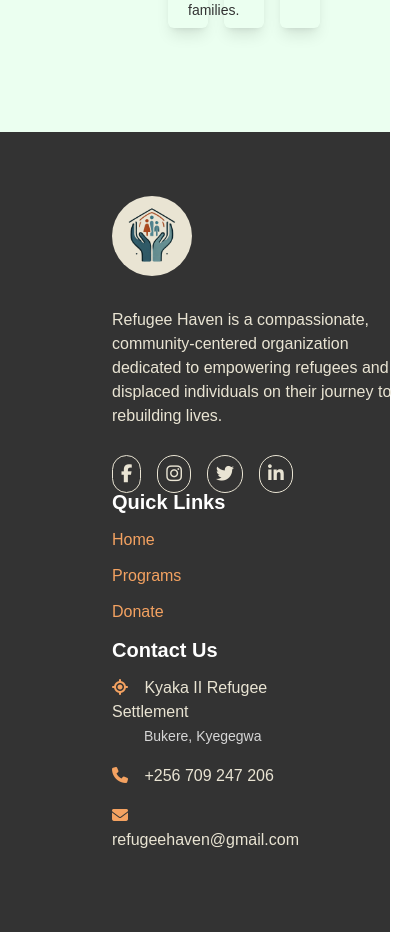
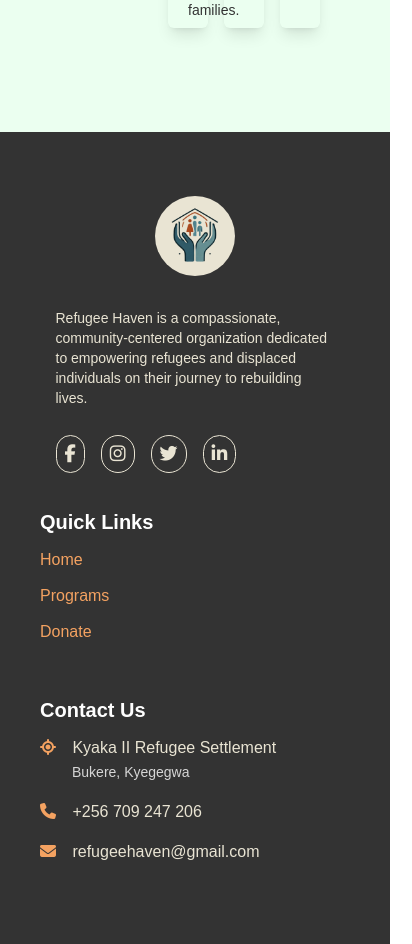
Before and after one commit to Ntihanabayo-Alphonse/Refugee-Haven, a React (Vite) app in the folder refugee-haven/: page / in a window 390 px wide. Shown: the part 4380-5324 px from the top of the page, 412 px wide, since content can reach past the window. Built offline with nearby package versions, Linux system fonts and the light colour scheme.

Commit message:
footer responds to all screen sizes

```diff
--- a/refugee-haven/src/components/Footer.jsx
+++ b/refugee-haven/src/components/Footer.jsx
@@ -6,12 +6,12 @@ const Footer = () => {
     return (
         <>
             {/* Footer Section */}
-            <div className="footer flex justify-between flex-col sm:flex-row px-28 py-16 bg-[#333333]">
-                <div className="organization-details w-[300px]">
-                    <div className="logo h-20 w-20 bg-[#E9E4D3] rounded-full">
+            <div className="flex justify-between flex-col md:flex-row lg:px-28 px-10 py-16 bg-[#333333]">
+                <div className="md:w-[300px] w-[90%] m-auto md:m-0">
+                    <div className="logo h-20 w-20 bg-[#E9E4D3] rounded-full m-auto md:m-0">
                         <Link to="/"><img className='w-full h-full  object-cover' src={refugeeHavenLogo} alt="refugee haven logo" /></Link>
                     </div>
-                    <p className='text-[#E9E4D3] my-8'>Refugee Haven is a compassionate, community-centered organization dedicated to empowering refugees and displaced individuals on their journey to rebuilding lives.</p>
+                    <p className='text-[#E9E4D3] my-8 text-sm md:text-[16px]'>Refugee Haven is a compassionate, community-centered organization dedicated to empowering refugees and displaced individuals on their journey to rebuilding lives.</p>
                     <div className="social-links">
                         <a href='/' className='border border-[#E9E4D3] rounded-full px-2 py-2 mr-4 text-lg duration-500 hover:bg-[#F4A261]'><i className='text-[#E9E4D3] fa fa-facebook'></i></a>
                         <a href='/' className='border border-[#E9E4D3] rounded-full px-2 py-2 mr-4 text-lg duration-500 hover:bg-[#F4A261]'><i className='text-[#E9E4D3] fa fa-instagram'></i></a>
@@ -21,7 +21,7 @@ const Footer = () => {
                 </div>
 
                 {/* Quick links */}
-                <ul className='quick-links'>
+                <ul className='md:my-0 my-10'>
                     <h4 className='font-bold text-white mb-3 text-xl'>Quick Links</h4>
                     <li className='my-3'><Link to="/" className='py-4 text-[#F4A261] hover:underline'>Home</Link></li>
                     <li className='my-3'><Link to="/programs" className='py-4 text-[#F4A261] hover:underline'>Programs</Link></li>
@@ -29,7 +29,7 @@ const Footer = () => {
                 </ul>
 
                 {/* Contact Us */}
-                <div className="contact-us">
+                <div>
                     <h4 className='font-bold text-white mb-3 text-xl'>Contact Us</h4>
                     <p className='text-[#E9E4D3] mb-4'><i className='mr-3 text-[#F4A261] fa fa-location'></i> Kyaka II Refugee Settlement <br /> <span className='ml-8 text-sm text-[#d6d6d6]'>Bukere, Kyegegwa</span></p>
                     <p className='text-[#E9E4D3] mb-4'><i className='mr-3 text-[#F4A261] fa fa-phone'></i> +256 709 247 206</p>
```
